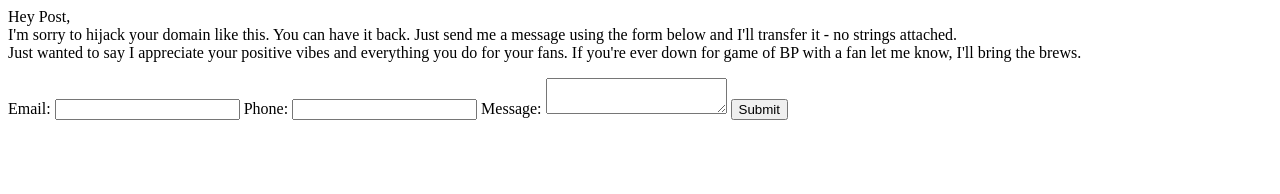
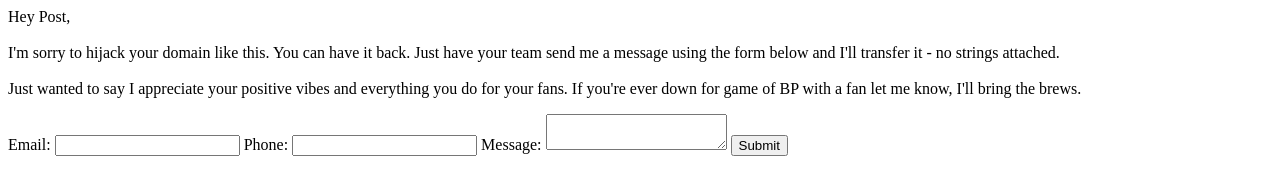
Before and after one commit to evanhessler/pf-22, a plain HTML site: page index.html in a window 1280 px wide. Drawn offline with Linux system fonts and the light colour scheme.

Commit message:
change to p

```diff
--- a/index.html
+++ b/index.html
@@ -2,7 +2,7 @@
 	<head>
 	</head>
 	<body>
-		<p>Hey Post,<br>I'm sorry to hijack your domain like this. You can have it back. Just send me a message using the form below and I'll transfer it - no strings attached.<br>Just wanted to say I appreciate your positive vibes and everything you do for your fans. If you're ever down for game of BP with a fan let me know, I'll bring the brews.
+		<p>Hey Post,<br><br>I'm sorry to hijack your domain like this. You can have it back. Just have your team send me a message using the form below and I'll transfer it - no strings attached.<br><br>Just wanted to say I appreciate your positive vibes and everything you do for your fans. If you're ever down for game of BP with a fan let me know, I'll bring the brews.
 		</p>
 
 		<form id="my-form"
```
